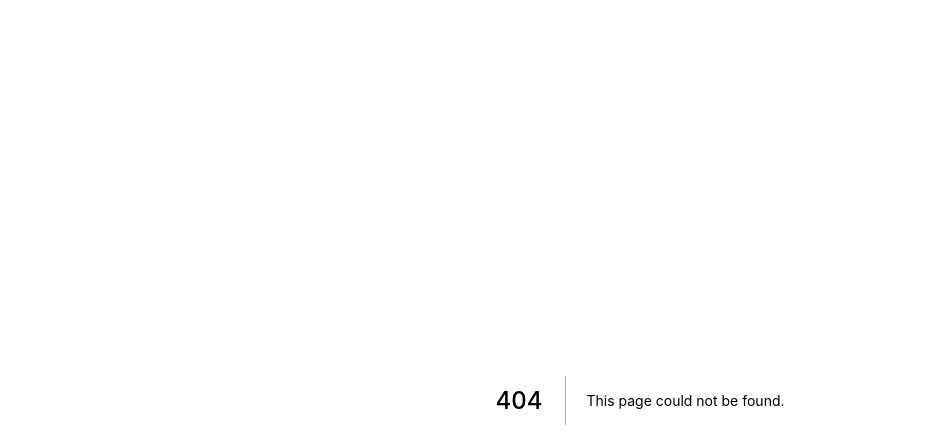
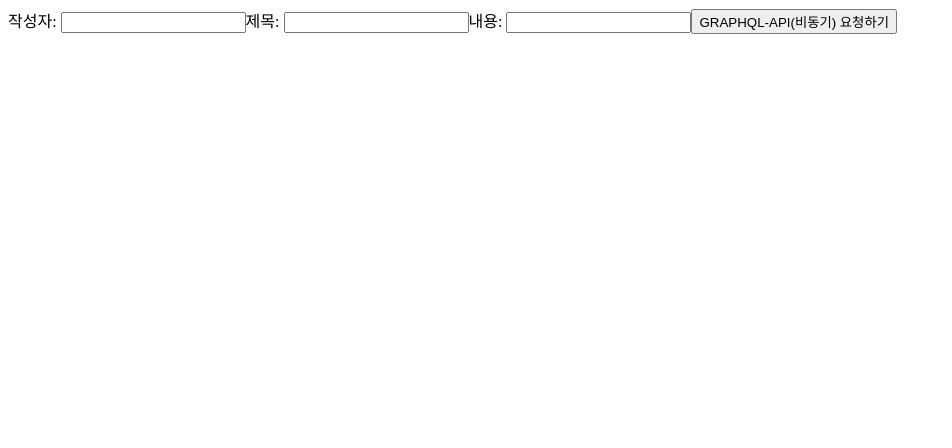
Before and after one commit to updaun/FrontEndCamp, a Next.js app in the folder codecamp-frontend-menti/class/: page /section04/04-04-graphql-mutation-input in a window 1280 px wide. Before the commit this address had no page. Shown: the top 448 px of the page, without its empty margins (0-952 px from the left). Built offline with nearby package versions, Linux system fonts and the light colour scheme.

Commit message:
feat: 04-04-graphql-mutation-input

```diff
--- /dev/null
+++ b/codecamp-frontend-menti/class/pages/section04/04-04-graphql-mutation-input/index.js
@@ -0,0 +1,53 @@
+import { useMutation, gql } from "@apollo/client";
+import { useState } from "react";
+
+const 나의그래프큐엘셋팅 = gql`
+  mutation createBoard($writer: String, $title: String, $contents: String) {
+    createBoard(writer: $writer, title: $title, contents: $contents) {
+      _id
+      number
+      message
+    }
+  }
+`;
+
+export default function GraphqlMutationInputPage() {
+  const [writer, setWriter] = useState("");
+  const [title, setTitle] = useState("");
+  const [contents, setContents] = useState("");
+
+  const [나의함수] = useMutation(나의그래프큐엘셋팅);
+
+  const onClickSubmit = async () => {
+    const result = await 나의함수({
+      // variables 이게 $ 역할을 함
+      variables: {
+        writer: writer,
+        title: title,
+        contents: contents,
+      },
+    });
+    console.log(result);
+  };
+
+  const onChangeWriter = (event) => {
+    setWriter(event.target.value);
+  };
+
+  const onChangeTitle = (event) => {
+    setTitle(event.target.value);
+  };
+
+  const onChangeContents = (event) => {
+    setContents(event.target.value);
+  };
+
+  return (
+    <div>
+      작성자: <input type="text" onChange={onChangeWriter} />
+      제목: <input type="text" onChange={onChangeTitle} />
+      내용: <input type="text" onChange={onChangeContents} />
+      <button onClick={onClickSubmit}>GRAPHQL-API(비동기) 요청하기</button>
+    </div>
+  );
+}
```
